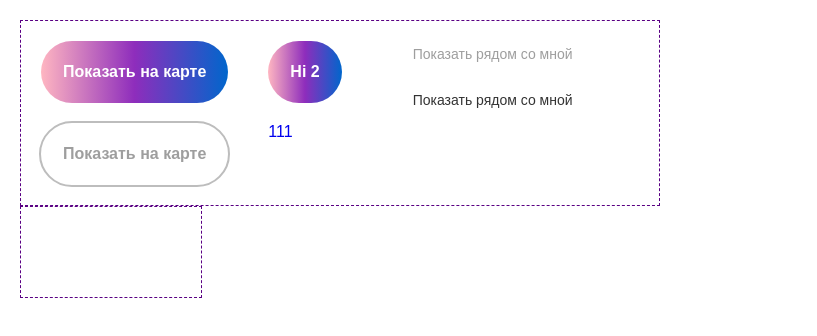
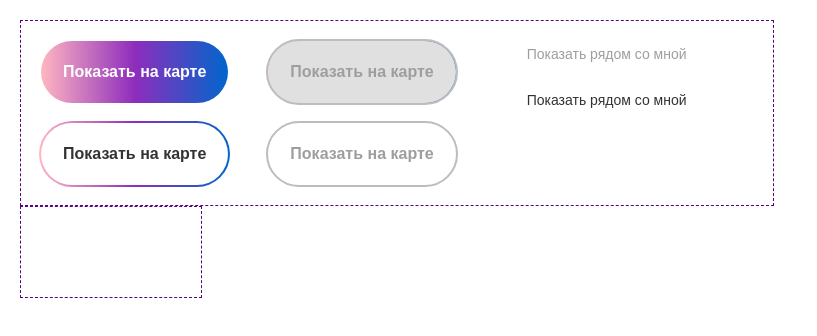
Before and after one commit to cookies-with-tea/guest-place, a Nuxt app: page /uikit in a window 1280 px wide. Shown: the top 336 px of the page, without its empty margins (0-817 px from the left). Built offline with nearby package versions, Linux system fonts and the light colour scheme; a web font is replaced by a local one.

Commit message:
PGP-14: рефакторинг стилей

```diff
--- a/app/pages/uikit.vue
+++ b/app/pages/uikit.vue
@@ -4,15 +4,15 @@
       <div class="column">
         <UiButton> Показать на карте </UiButton>
 
-        <UiButton variant="secondary" disabled> Показать на карте </UiButton>
+        <UiButton variant="secondary"> Показать на карте </UiButton>
       </div>
 
       <div class="column">
+        <UiButton disabled> Показать на карте </UiButton>
+
+        <UiButton variant="secondary" disabled> Показать на карте </UiButton>
+
         <UiButton tag="nuxt-link" to="/"> Это ссылка. кликни на меня ^_^ </UiButton>
-
-        <UiButton> Hi 2 </UiButton>
-
-        <nuxt-link to="/"> 111 </nuxt-link>
       </div>
 
       <div class="column">
--- a/app/shared/ui/ui-button/ui/UiButton.vue
+++ b/app/shared/ui/ui-button/ui/UiButton.vue
@@ -56,12 +56,36 @@ const tagComponent = computed(() => {
   display: inline-flex;
   align-items: center;
   justify-content: center;
-  border-radius: 50px;
   text-align: center;
   gap: 5px;
 
   &[disabled] {
     pointer-events: none;
+  }
+
+  &--secondary,
+  &--primary {
+    position: relative;
+    border: none;
+    border-radius: 50px;
+    background: var(--bg);
+
+    &::before {
+      content: '';
+      position: absolute;
+      border-radius: 52px;
+      background: var(--gradient-primary);
+      z-index: -1;
+      inset: -2px;
+    }
+
+    &[disabled] {
+      color: var(--ui-button-color-disabled-grey);
+
+      &::before {
+        border: 2px solid var(--ui-button-border-color-disabled-grey);
+      }
+    }
   }
 
   &--icon,
@@ -90,37 +114,24 @@ const tagComponent = computed(() => {
   &--primary {
     --bg: var(--gradient-primary);
 
-    position: relative;
-    border: none;
-    border-radius: 50px;
     color: var(--ui-button-color-white);
-    background: var(--bg);
     transition:
       background 0.3s ease,
       сolor 0.3s ease;
 
     &::before {
-      content: '';
-      position: absolute;
-      border-radius: 52px;
-      background: var(--gradient-primary);
       transform: scale(0.96);
       transition:
         opacity 1s cubic-bezier(0.18, 0.89, 0.32, 1.28),
         transform 1s cubic-bezier(0.18, 0.89, 0.32, 1.28),
         color 1s ease;
       opacity: 0;
-      z-index: -1;
-      inset: -2px;
     }
 
     &[disabled] {
       --bg: var(--ui-button-bg-color-disabled-grey);
 
-      color: var(--ui-button-color-disabled-grey);
-
       &::before {
-        border: 2px solid var(--ui-button-border-color-disabled-grey);
         transform: scale(1) !important;
         opacity: 1 !important;
       }
@@ -141,31 +152,15 @@ const tagComponent = computed(() => {
   &--secondary {
     --bg: var(--color-white);
 
-    position: relative;
-    border: none;
-    border-radius: 50px;
     color: var(--ui-button-color-black);
-    background: var(--bg);
     transition:
       background 1s cubic-bezier(0.18, 0.89, 0.32, 1.28),
       color 1s ease;
 
-    &::before {
-      content: '';
-      position: absolute;
-      border-radius: 52px;
-      background: var(--gradient-primary);
-      z-index: -1;
-      inset: -2px;
-    }
-
     &[disabled] {
       --bg: transparent;
 
-      color: var(--ui-button-color-disabled-grey);
-
       &::before {
-        border: 2px solid var(--ui-button-border-color-disabled-grey);
         background: var(--bg);
       }
     }
@@ -180,30 +175,30 @@ const tagComponent = computed(() => {
   &--lg,
   &--md {
     @include typography(body-sm);
+
+    height: 62px;
   }
 
   &--sm,
   &--xs {
     @include typography(h6);
+
+    height: 40px;
   }
 
   &--lg {
-    height: 62px;
     padding: 0 55px;
   }
 
   &--md {
-    height: 62px;
     padding: 0 22px;
   }
 
   &--sm {
-    height: 40px;
     padding: 0 13px;
   }
 
   &--xs {
-    height: 40px;
     padding: 0 20px;
   }
 }
```
